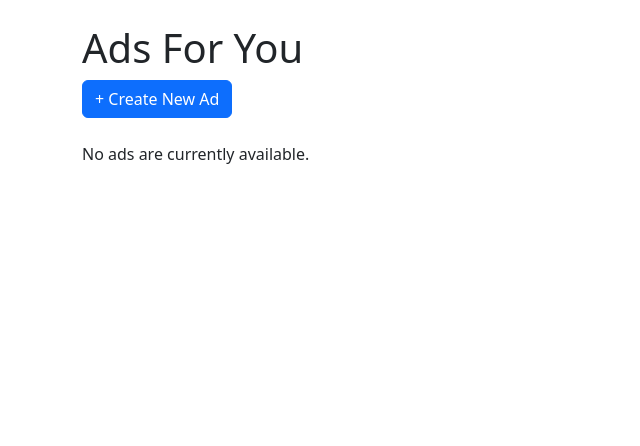
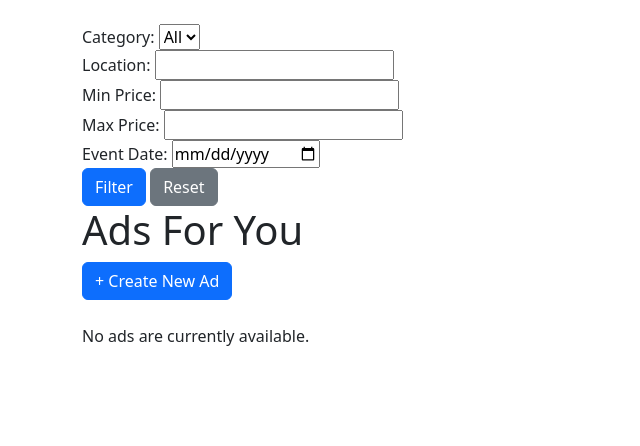
Before and after one commit to Kumaraguhan-Testpress/SalesVenue_MP, a Django app: page / in a window 1280 px wide. Shown: the part 113-559 px from the top of the page, without its empty margins (0-640 px from the left). Run offline with Django 4.2, Linux system fonts and the light colour scheme; the visitor is signed in with stand-in values (Sample User, id 1); data that the repository does not hold is empty; some libraries are stand-ins or nearby versions.

Commit message:
Implement Filtering

```diff
--- a/sales/templates/ad_list_view.html
+++ b/sales/templates/ad_list_view.html
@@ -1,5 +1,45 @@
 {% extends "base.html" %}
 {% block content %}
+
+    <form method="get" class="filter-form">
+        <div class="form-group">
+            <label>Category:</label>
+            <select name="category">
+                <option value="">All</option>
+                {% for cat in categories %}
+                    <option value="{{ cat.id }}" {% if request.GET.category == cat.id|stringformat:"s" %}selected{% endif %}>
+                        {{ cat.name }}
+                    </option>
+                {% endfor %}
+            </select>
+        </div>
+
+        <div class="form-group">
+            <label>Location:</label>
+            <input type="text" name="location" value="{{ request.GET.location }}">
+        </div>
+
+        <div class="form-group">
+            <label>Min Price:</label>
+            <input type="number" name="min_price" step="0.01" value="{{ request.GET.min_price }}">
+        </div>
+
+        <div class="form-group">
+            <label>Max Price:</label>
+            <input type="number" name="max_price" step="0.01" value="{{ request.GET.max_price }}">
+        </div>
+
+        <div class="form-group">
+            <label>Event Date:</label>
+            <input type="date" name="event_date" value="{{ request.GET.event_date }}">
+        </div>
+
+        <div class="form-group">
+            <button type="submit" class="btn btn-primary">Filter</button>
+            <a href="{% url 'ad_list' %}" class="btn btn-secondary">Reset</a>
+        </div>
+    </form>
+
     <h1 class="page-title">Ads For You</h1>
 
     <div>
--- a/sales/views.py
+++ b/sales/views.py
@@ -1,6 +1,6 @@
 from django.shortcuts import render, get_object_or_404, redirect
 from django.views.generic import View, ListView, DetailView, CreateView, UpdateView, DeleteView
-from .models import Ad, Conversation, Message
+from .models import Ad, Conversation, Message, Category
 from django.contrib.auth.mixins import LoginRequiredMixin, UserPassesTestMixin
 from django.urls import reverse_lazy
 from django.contrib import messages
@@ -9,7 +9,7 @@ from .mixins import AdOwnerRequiredMixin
 from django.http import JsonResponse, HttpResponseForbidden
 from django.utils import timezone
 from django.db.models import Q, Case, When, F
-from django.utils.dateparse import parse_datetime
+from django.utils.dateparse import parse_datetime, parse_date
 from django.views.decorators.http import require_http_methods
 from django.utils.decorators import method_decorator
 from django.views.generic import TemplateView
@@ -18,20 +18,52 @@ class AdListView(ListView):
     model = Ad
     template_name = 'ad_list_view.html'
     context_object_name = 'ads'
-
     paginate_by = 10
 
     def dispatch(self, request, *args, **kwargs):
         if not request.user.is_authenticated:
-            # If not authenticated, render a different template with a welcome message
             return render(request, 'welcome.html')
-
         return super().dispatch(request, *args, **kwargs)
 
     def get_queryset(self):
-        return Ad.objects.filter(is_active=True).select_related('user', 'category') \
-                                                .prefetch_related('images') \
-                                                .order_by('-created_at')
+        qs = Ad.objects.filter(is_active=True) \
+                       .select_related('user', 'category') \
+                       .prefetch_related('images') \
+                       .order_by('-created_at')
+
+        # Get filter params
+        category_id = self.request.GET.get('category')
+        location = self.request.GET.get('location')
+        min_price = self.request.GET.get('min_price')
+        max_price = self.request.GET.get('max_price')
+        event_date_str = self.request.GET.get('event_date')
+
+        # Apply filters
+        if category_id:
+            qs = qs.filter(category_id=category_id)
+
+        if location:
+            qs = qs.filter(location__icontains=location)
+
+        if min_price:
+            qs = qs.filter(price__gte=min_price)
+
+        if max_price:
+            qs = qs.filter(price__lte=max_price)
+
+        if event_date_str:
+            event_date = parse_date(event_date_str)
+            if event_date:
+                qs = qs.filter(event_date=event_date)
+
+        return qs
+
+    def get_context_data(self, **kwargs):
+        context = super().get_context_data(**kwargs)
+        context['categories'] = Category.objects.all()
+        # Preserve filters in pagination links
+        context['current_filters'] = self.request.GET.urlencode()
+        return context
 
 class AdDetailView(LoginRequiredMixin ,DetailView):
     model = Ad
```
